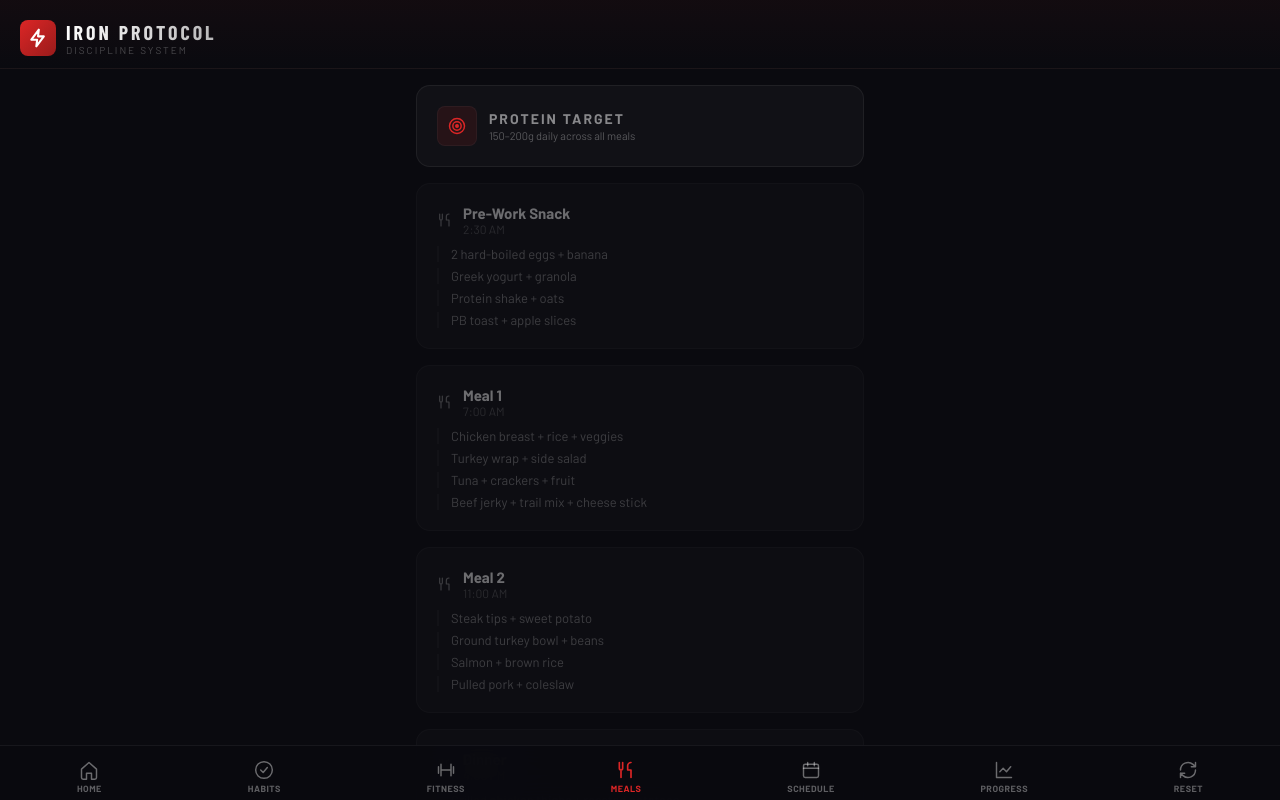
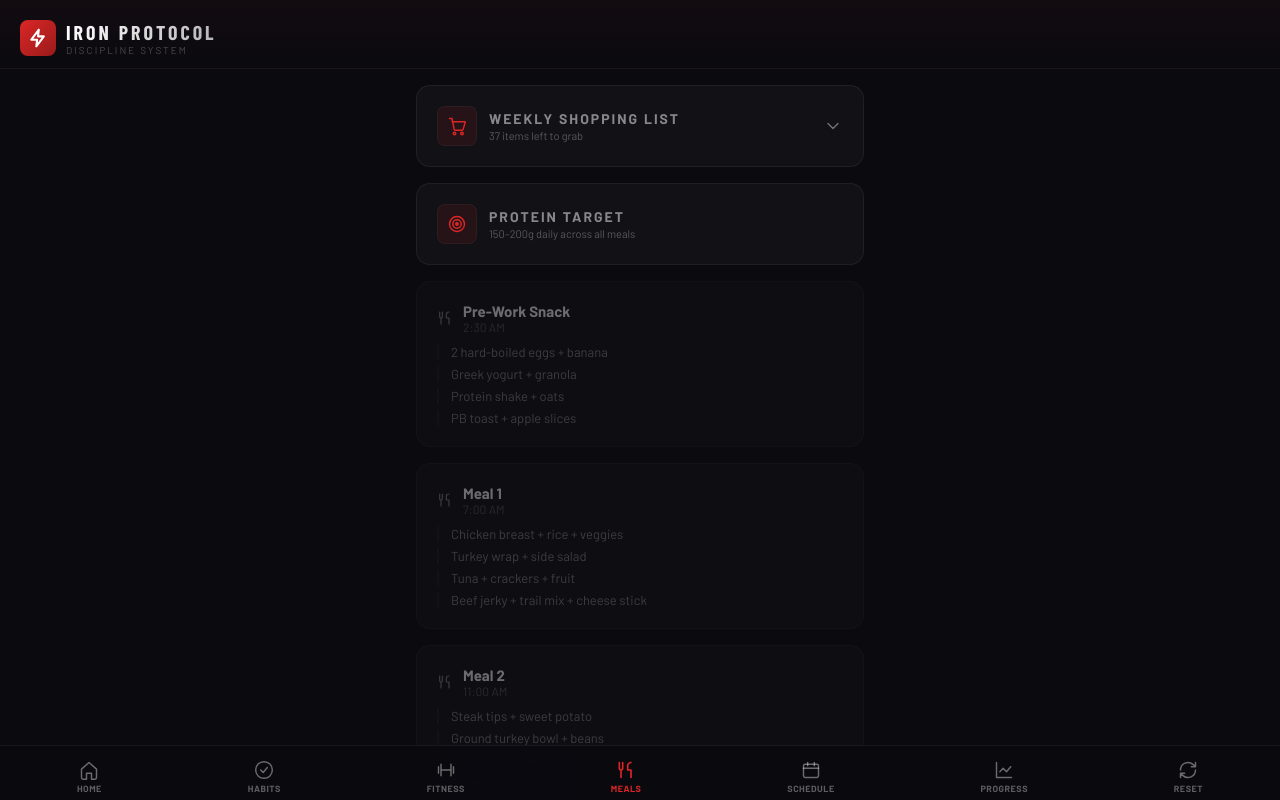
Before and after one commit to lambertdunham895-alt/iron-protocol, a React (Vite) app: page / in a window 1280 px wide. Both pictures are taken after a click on the button "MEALS". Shown: the top 800 px of the page. Built offline with nearby package versions, Linux system fonts and the light colour scheme; a web font is replaced by a local one.

Commit message:
Update App.jsx

```diff
--- a/src/App.jsx
+++ b/src/App.jsx
@@ -36,6 +36,9 @@ const Icon = ({ name, size = 18, color = "currentColor", stroke = 1.75, style =
     case "box": return <svg {...props}><path d="M3 7l9-4 9 4v10l-9 4-9-4z"/><path d="M3 7l9 4 9-4M12 11v10"/></svg>;
     case "broom": return <svg {...props}><path d="M14 4l6 6M8 10l6 6-4 4a3 3 0 0 1-4-4zM14 10l-4 4M3 21l3-3"/></svg>;
     case "hammer": return <svg {...props}><path d="M14 4l6 6-3 3-6-6zM11 7L3 15l3 3 8-8M13 13l4 4"/></svg>;
+    case "chevronDown": return <svg {...props}><path d="M6 9l6 6 6-6"/></svg>;
+    case "x": return <svg {...props}><path d="M6 6l12 12M18 6L6 18"/></svg>;
+    case "list": return <svg {...props}><path d="M8 6h13M8 12h13M8 18h13M3 6h.01M3 12h.01M3 18h.01"/></svg>;
     default: return <svg {...props}><circle cx="12" cy="12" r="9"/></svg>;
   }
 };
@@ -141,6 +144,26 @@ const MEALS = [
   { time: "6:00 PM", label: "Optional Snack", suggestions: ["Cottage cheese + berries", "Casein shake", "Almonds + dark chocolate", "Cheese + crackers"] },
 ];
 
+// Preset staples pulled from the meal suggestions, grouped by store section.
+const SHOPPING_STAPLES = [
+  {
+    section: "Protein",
+    items: ["Chicken breast", "Chicken thighs", "Steak / steak tips", "Ground turkey", "Salmon", "Pork chops", "Pulled pork", "Canned tuna", "Eggs", "Beef jerky", "Greek yogurt", "Cottage cheese", "Protein powder", "Cheese sticks"],
+  },
+  {
+    section: "Produce",
+    items: ["Bananas", "Apples", "Berries", "Sweet potatoes", "Potatoes", "Asparagus", "Mixed veggies", "Salad greens", "Coleslaw mix"],
+  },
+  {
+    section: "Grains & Carbs",
+    items: ["White rice", "Brown rice", "Oats", "Bread", "Wraps / tortillas", "Crackers", "Granola"],
+  },
+  {
+    section: "Pantry & Extras",
+    items: ["Peanut butter", "Almonds", "Trail mix", "Dark chocolate", "Canned beans", "Olive oil", "Seasonings"],
+  },
+];
+
 const SUNDAY_RESET = [
   { id: "grocery", label: "Grocery shopping", icon: "cart" },
   { id: "laundry", label: "Laundry", icon: "basket" },
@@ -157,6 +180,15 @@ const DAYS = ["Sun", "Mon", "Tue", "Wed", "Thu", "Fri", "Sat"];
 
 const getDateKey = (d = new Date()) => d.toISOString().split("T")[0];
 const getDayName = (d = new Date()) => ["Sunday","Monday","Tuesday","Wednesday","Thursday","Friday","Saturday"][d.getDay()];
+
+// Returns the date-key of the Sunday that starts the current week.
+// Used to detect when a new week begins so the shopping list can auto-reset.
+const getWeekKey = () => {
+  const now = new Date();
+  const sunday = new Date(now);
+  sunday.setDate(now.getDate() - now.getDay());
+  return getDateKey(sunday);
+};
 
 const getWeekDates = () => {
   const now = new Date();
@@ -592,10 +624,177 @@ function FitnessTab({ workoutLog, setWorkoutLog, todayKey, bodyWeight, setBodyWe
 
 // ─── TAB: MEALS ─────────────────────────────────────────────────────────────
 
-function MealsTab() {
+function ShoppingList({ shopping, setShopping }) {
+  const [open, setOpen] = useState(false);
+  const [newItem, setNewItem] = useState("");
+  const checked = shopping.checked || {};
+  const custom = shopping.custom || [];
+
+  // Build the full section list, appending an Extras section if custom items exist.
+  const sections = custom.length
+    ? [...SHOPPING_STAPLES, { section: "Extras", items: custom, isCustom: true }]
+    : SHOPPING_STAPLES;
+
+  const allItems = sections.flatMap(s => s.items);
+  const totalChecked = allItems.filter(it => checked[it]).length;
+  const remaining = allItems.length - totalChecked;
+
+  const toggleItem = (item) => {
+    setShopping(prev => {
+      const updated = { ...prev, checked: { ...(prev.checked || {}), [item]: !(prev.checked || {})[item] } };
+      saveData("shopping", updated);
+      return updated;
+    });
+  };
+
+  const addCustom = () => {
+    const val = newItem.trim();
+    if (!val) return;
+    setShopping(prev => {
+      if ((prev.custom || []).includes(val)) return prev;
+      const updated = { ...prev, custom: [...(prev.custom || []), val] };
+      saveData("shopping", updated);
+      return updated;
+    });
+    setNewItem("");
+  };
+
+  const removeCustom = (item) => {
+    setShopping(prev => {
+      const nextChecked = { ...(prev.checked || {}) };
+      delete nextChecked[item];
+      const updated = { ...prev, custom: (prev.custom || []).filter(c => c !== item), checked: nextChecked };
+      saveData("shopping", updated);
+      return updated;
+    });
+  };
+
+  const clearChecked = () => {
+    setShopping(prev => {
+      const updated = { ...prev, checked: {} };
+      saveData("shopping", updated);
+      return updated;
+    });
+  };
+
+  return (
+    <div style={styles.card}>
+      {/* Header — tap to expand/collapse */}
+      <button onClick={() => setOpen(o => !o)} style={{
+        display: "flex", alignItems: "center", gap: 12, width: "100%",
+        background: "none", border: "none", cursor: "pointer", padding: 0, textAlign: "left",
+      }}>
+        <IconTile name="cart" color="#dc2626" bg="rgba(220,38,38,0.1)" size={40} />
+        <div style={{ flex: 1 }}>
+          <div style={{ fontSize: 14, fontWeight: 700, textTransform: "uppercase", letterSpacing: 2, color: "rgba(255,255,255,0.5)" }}>Weekly Shopping List</div>
+          <div style={{ fontSize: 11, color: "rgba(255,255,255,0.3)", marginTop: 2 }}>
+            {remaining > 0 ? `${remaining} item${remaining !== 1 ? "s" : ""} left to grab` : "All set — list complete"}
+          </div>
+        </div>
+        <Icon name="chevronDown" size={20} color="rgba(255,255,255,0.4)" style={{ transform: open ? "rotate(180deg)" : "none", transition: "transform 0.2s" }} />
+      </button>
+
+      {open && (
+        <div style={{ marginTop: 16 }}>
+          {/* Progress bar */}
+          <div style={{ marginBottom: 16 }}>
+            <div style={{ display: "flex", justifyContent: "space-between", fontSize: 11, color: "rgba(255,255,255,0.4)", marginBottom: 4 }}>
+              <span>{totalChecked} of {allItems.length} in cart</span>
+              {totalChecked > 0 && (
+                <span onClick={clearChecked} style={{ color: "rgba(255,255,255,0.4)", cursor: "pointer", textDecoration: "underline" }}>Clear all</span>
+              )}
+            </div>
+            <div style={styles.progressTrack}>
+              <div style={{ ...styles.progressFill, width: `${allItems.length ? (totalChecked / allItems.length) * 100 : 0}%` }} />
+            </div>
+          </div>
+
+          {/* Sections */}
+          {sections.map((sec, si) => (
+            <div key={si} style={{ marginBottom: 16 }}>
+              <div style={{ fontSize: 12, fontWeight: 700, textTransform: "uppercase", letterSpacing: 1.5, color: "#dc2626", marginBottom: 8 }}>{sec.section}</div>
+              <div style={{ display: "flex", flexDirection: "column", gap: 6 }}>
+                {sec.items.map((item, ii) => {
+                  const isChecked = !!checked[item];
+                  return (
+                    <div key={ii} style={{
+                      display: "flex", alignItems: "center", gap: 10,
+                      padding: "9px 12px", borderRadius: 9,
+                      background: isChecked ? "rgba(74,222,128,0.06)" : "rgba(255,255,255,0.03)",
+                      border: `1px solid ${isChecked ? "rgba(74,222,128,0.15)" : "rgba(255,255,255,0.05)"}`,
+                    }}>
+                      <button onClick={() => toggleItem(item)} style={{
+                        display: "flex", alignItems: "center", gap: 10, flex: 1,
+                        background: "none", border: "none", cursor: "pointer", padding: 0, textAlign: "left",
+                      }}>
+                        <div style={{
+                          width: 22, height: 22, borderRadius: 6, flexShrink: 0,
+                          display: "flex", alignItems: "center", justifyContent: "center",
+                          background: isChecked ? "#4ade80" : "rgba(255,255,255,0.08)",
+                          transition: "all 0.15s",
+                        }}>
+                          {isChecked && <Icon name="check" size={14} color="#000" stroke={3} />}
+                        </div>
+                        <span style={{
+                          fontSize: 13.5, fontWeight: 500,
+                          color: isChecked ? "rgba(255,255,255,0.4)" : "rgba(255,255,255,0.85)",
+                          textDecoration: isChecked ? "line-through" : "none",
+                        }}>
+                          {item}
+                        </span>
+                      </button>
+                      {sec.isCustom && (
+                        <button onClick={() => removeCustom(item)} style={{ background: "none", border: "none", cursor: "pointer", padding: 4, display: "flex" }}>
+                          <Icon name="x" size={15} color="rgba(255,255,255,0.3)" />
+                        </button>
+                      )}
+                    </div>
+                  );
+                })}
+              </div>
+            </div>
+          ))}
+
+          {/* Add custom item */}
+          <div style={{ display: "flex", gap: 8, marginTop: 4 }}>
+            <input
+              value={newItem}
+              onChange={e => setNewItem(e.target.value)}
+              onKeyDown={e => { if (e.key === "Enter") addCustom(); }}
+              placeholder="Add an item..."
+              style={{
+                flex: 1, padding: "10px 12px", borderRadius: 9,
+                background: "rgba(255,255,255,0.04)",
+                border: "1px solid rgba(255,255,255,0.1)",
+                color: "#fff", fontSize: 13.5, outline: "none",
+                fontFamily: "inherit",
+              }}
+            />
+            <button onClick={addCustom} style={{
+              padding: "0 16px", borderRadius: 9, cursor: "pointer",
+              background: "rgba(220,38,38,0.15)", border: "1px solid rgba(220,38,38,0.3)",
+              color: "#dc2626", fontSize: 14, fontWeight: 700,
+              display: "flex", alignItems: "center", gap: 4,
+            }}>
+              <Icon name="plus" size={14} stroke={2.5} /> Add
+            </button>
+          </div>
+
+          <div style={{ fontSize: 10, color: "rgba(255,255,255,0.25)", marginTop: 12, textAlign: "center" }}>
+            Checkmarks reset automatically each Sunday. Your added items stay.
+          </div>
+        </div>
+      )}
+    </div>
+  );
+}
+
+function MealsTab({ shopping, setShopping }) {
   const now = getCurrentMinutes();
   return (
     <div style={{ display: "flex", flexDirection: "column", gap: 16 }}>
+      <ShoppingList shopping={shopping} setShopping={setShopping} />
+
       <div style={styles.card}>
         <div style={{ display: "flex", alignItems: "center", gap: 12 }}>
           <IconTile name="target" color="#dc2626" bg="rgba(220,38,38,0.1)" size={40} />
@@ -1001,14 +1200,26 @@ const TABS = [
   { id: "reset", label: "Reset", icon: "refresh" },
 ];
 
-export default function App() {
+export default function IronProtocol() {
   const todayKey = getDateKey();
   const [tab, setTab] = useState("home");
   const [habits, setHabits] = useState(() => loadData("habits", {}));
   const [workoutLog, setWorkoutLog] = useState(() => loadData("workoutLog", {}));
   const [bodyWeight, setBodyWeight] = useState(() => loadData("bodyWeight", {}));
   const [sundayChecklist, setSundayChecklist] = useState(() => loadData("sundayChecklist", {}));
+  const [shopping, setShopping] = useState(() => loadData("shopping", { weekKey: getWeekKey(), checked: {}, custom: [] }));
   const [overtime, setOvertime] = useState(0);
+
+  // Auto-reset the shopping list's checkmarks when a new week starts (custom items are kept).
+  useEffect(() => {
+    const currentWeek = getWeekKey();
+    if (shopping.weekKey !== currentWeek) {
+      const reset = { weekKey: currentWeek, checked: {}, custom: shopping.custom || [] };
+      setShopping(reset);
+      saveData("shopping", reset);
+    }
+    // eslint-disable-next-line react-hooks/exhaustive-deps
+  }, []);
 
   const streaks = useMemo(() => {
     const result = {};
@@ -1067,7 +1278,7 @@ export default function App() {
         {tab === "home" && <HomeTab habits={habits} todayKey={todayKey} />}
         {tab === "habits" && <HabitsTab habits={habits} setHabits={setHabits} todayKey={todayKey} streaks={streaks} />}
         {tab === "fitness" && <FitnessTab workoutLog={workoutLog} setWorkoutLog={setWorkoutLog} todayKey={todayKey} bodyWeight={bodyWeight} setBodyWeight={setBodyWeight} />}
-        {tab === "meals" && <MealsTab />}
+        {tab === "meals" && <MealsTab shopping={shopping} setShopping={setShopping} />}
         {tab === "schedule" && <ScheduleTab overtime={overtime} setOvertime={setOvertime} />}
         {tab === "progress" && <ProgressTab habits={habits} workoutLog={workoutLog} bodyWeight={bodyWeight} streaks={streaks} />}
         {tab === "reset" && <ResetTab sundayChecklist={sundayChecklist} setSundayChecklist={setSundayChecklist} setOvertime={setOvertime} />}
```
